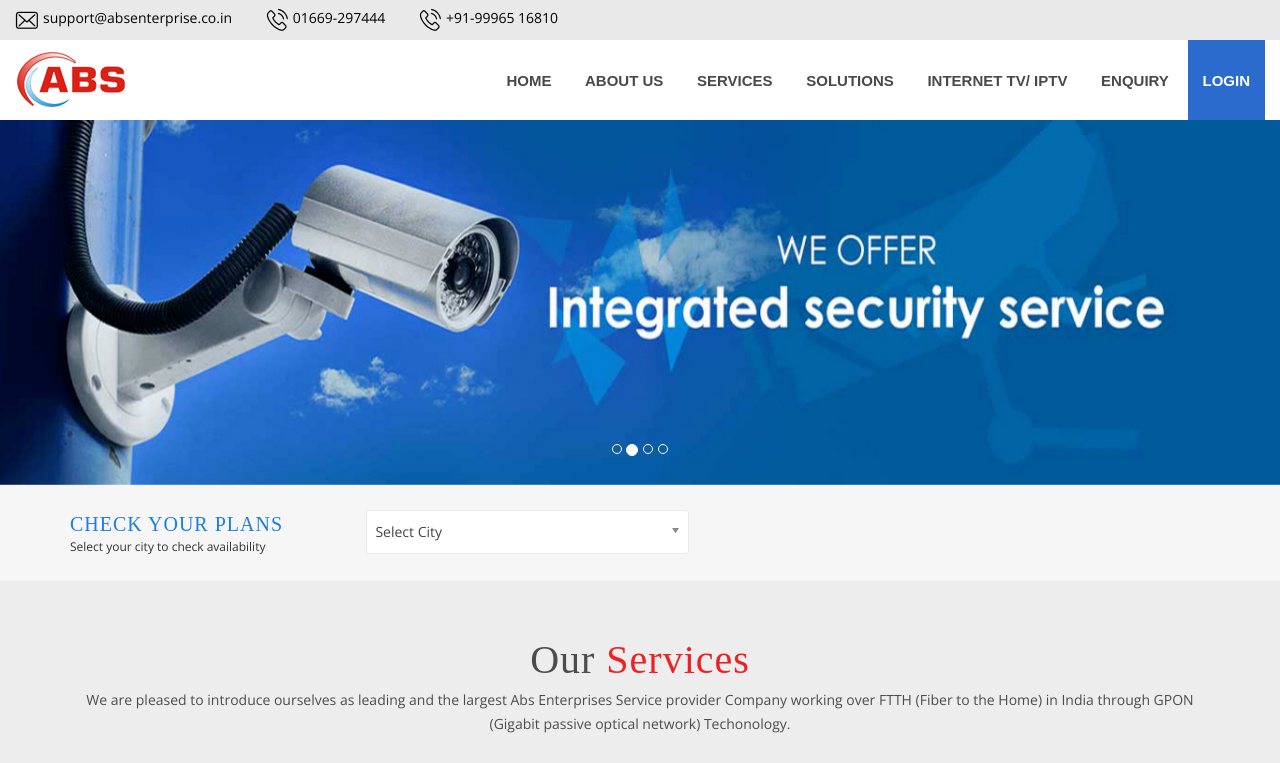
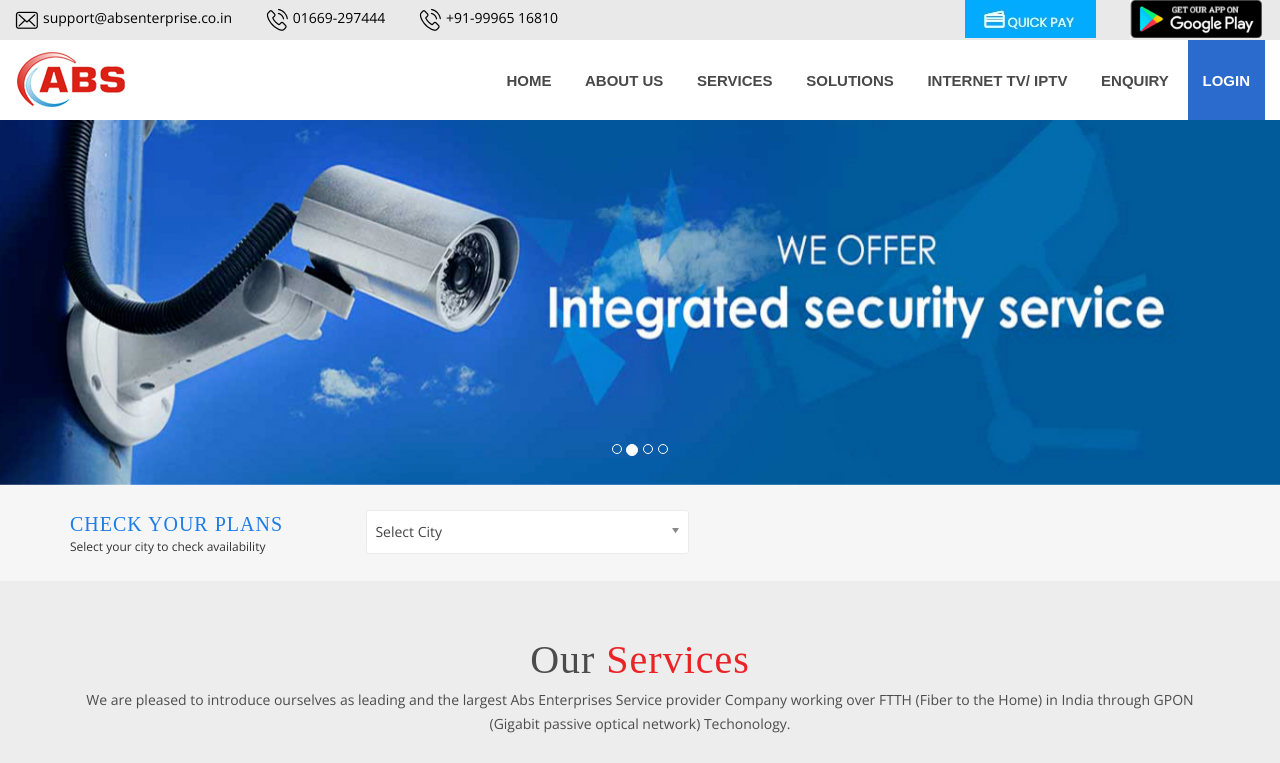
Before and after one commit to Lihsrah/new_abs, a website: page views/index.html in a window 1280 px wide. Shown: the top 763 px of the page. Drawn offline with nearby package versions, Linux system fonts and the light colour scheme.

Commit message:
added quickpay and playstore button with links

```diff
--- a/views/index.html
+++ b/views/index.html
@@ -56,7 +56,7 @@ connection in Hisar, Intercom Service for Society, Broadband connection with unl
         <header>
             <section class="top_header">
                 <div class="container-fluid">
-                    <div class="row">
+                    <div class="row" style="display: flex;">
                         <div class="col-sm-12">
                             <ul class="top_email">
                                 <li><img src="images/top_email.png" title="Mail us" alt="Mail us" /><a
@@ -66,6 +66,13 @@ connection in Hisar, Intercom Service for Society, Broadband connection with unl
                                 <li><img src="images/top_call.png" title="Call us" alt="Call us" /><a
                                         href="tel:+919996516810">+91-99965 16810</a></li>
                             </ul>
+                        </div>
+
+                        <div class="col-sm-2 text-right">
+                            <a href="https://user.absenterprises.co.in/quickpay" target="_blank"><img src="images/quickpay.jpg" /></a>
+                        </div>
+                        <div class="col-sm-2 text-right">
+                            <a href="https://play.google.com/store/apps/details?id=com.cloudradius.abs" target="_blank"><img src="images/g_play_icon2.png"  style="max-height: 38px;" /></a>
                         </div>
 
 
@@ -169,9 +176,8 @@ connection in Hisar, Intercom Service for Society, Broadband connection with unl
                         <div accept-charset="UTF-8">
                             <ul class="connect_now">
                                 <li>
-                                    <select id="cityselect"
-                                        class="chosen-select" onchange="onSelectItem(event)">
-                                        <option >Select City</option>
+                                    <select id="cityselect" class="chosen-select" onchange="onSelectItem(event)">
+                                        <option>Select City</option>
                                         <option value="Hisar">Hisar</option>
                                         <option value="Bhiwani">Bhiwani</option>
 
@@ -588,15 +594,14 @@ connection in Hisar, Intercom Service for Society, Broadband connection with unl
     </form>
 
     <script>
-        function onSelectItem(evt)
-        {
+        function onSelectItem(evt) {
             let value = evt.target.selectedOptions[0].value;
-            if(value=='Hisar') {
+            if (value == 'Hisar') {
                 window.open("https://absenterprises.co.in/")
 
             }
 
-            if(value=='Bhiwani') {
+            if (value == 'Bhiwani') {
                 window.open("http://way2netbroadband.com/")
             }
         }
```
Also changed, not shown: views/images/g_play_icon.jpg, views/images/g_play_icon2.png (added), views/images/quickpay.jpg (added).
